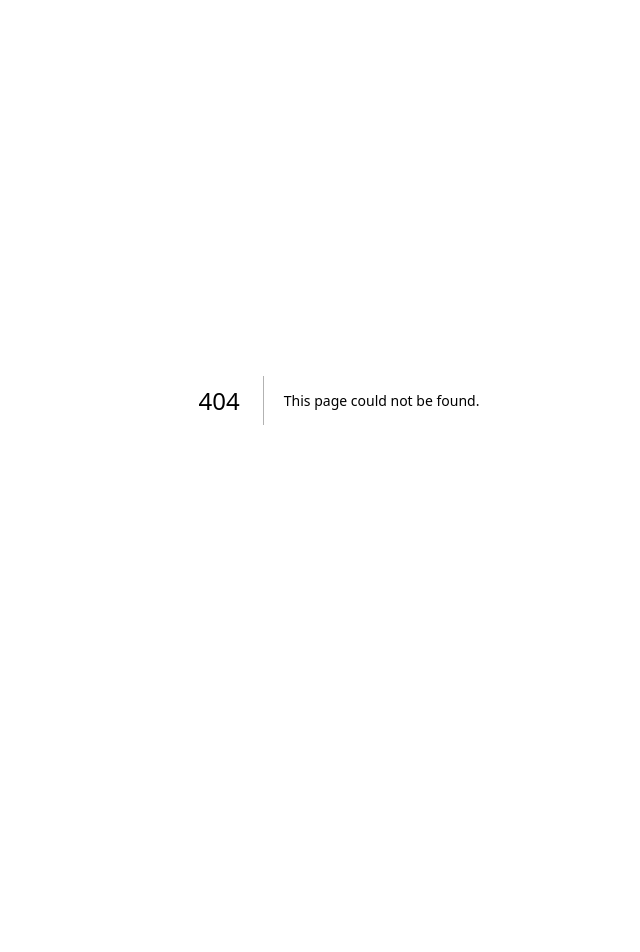
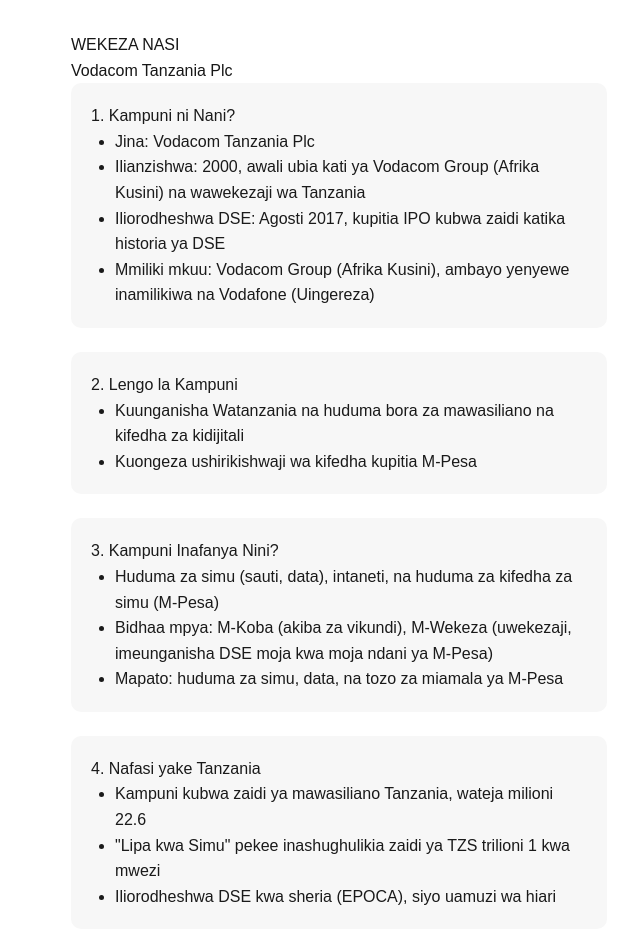
Before and after one commit to sadikiabubakari698-crypto/wekeza_nasi, a Next.js app in the folder wekeza-nasi-app/: page /kampuni/vodacom in a window 1280 px wide. Before the commit this address had no page. Shown: the top 952 px of the page, without its empty margins (301-941 px from the left). Before the commit the page ends 800 px from the top, so only its background shows below. Built offline with nearby package versions, Linux system fonts and the light colour scheme.

Commit message:
Add Vodacom Tanzania company profile - fourth sector in 5-company POC

```diff
--- /dev/null
+++ b/wekeza-nasi-app/app/kampuni/vodacom/page.js
@@ -0,0 +1,86 @@
+export default function Vodacom() {
+  return (
+    <main style={{ padding: "2rem", maxWidth: "600px", margin: "0 auto", fontFamily: "sans-serif", lineHeight: 1.6 }}>
+      <h1>WEKEZA NASI</h1>
+      <h2>Vodacom Tanzania Plc</h2>
+
+      <div className="lesson-box">
+        <h3>1. Kampuni ni Nani?</h3>
+        <ul>
+          <li>Jina: Vodacom Tanzania Plc</li>
+          <li>Ilianzishwa: 2000, awali ubia kati ya Vodacom Group (Afrika Kusini) na wawekezaji wa Tanzania</li>
+          <li>Iliorodheshwa DSE: Agosti 2017, kupitia IPO kubwa zaidi katika historia ya DSE</li>
+          <li>Mmiliki mkuu: Vodacom Group (Afrika Kusini), ambayo yenyewe inamilikiwa na Vodafone (Uingereza)</li>
+        </ul>
+      </div>
+
+      <div className="lesson-box">
+        <h3>2. Lengo la Kampuni</h3>
+        <ul>
+          <li>Kuunganisha Watanzania na huduma bora za mawasiliano na kifedha za kidijitali</li>
+          <li>Kuongeza ushirikishwaji wa kifedha kupitia M-Pesa</li>
+        </ul>
+      </div>
+
+      <div className="lesson-box">
+        <h3>3. Kampuni Inafanya Nini?</h3>
+        <ul>
+          <li>Huduma za simu (sauti, data), intaneti, na huduma za kifedha za simu (M-Pesa)</li>
+          <li>Bidhaa mpya: M-Koba (akiba za vikundi), M-Wekeza (uwekezaji, imeunganisha DSE moja kwa moja ndani ya M-Pesa)</li>
+          <li>Mapato: huduma za simu, data, na tozo za miamala ya M-Pesa</li>
+        </ul>
+      </div>
+
+      <div className="lesson-box">
+        <h3>4. Nafasi yake Tanzania</h3>
+        <ul>
+          <li>Kampuni kubwa zaidi ya mawasiliano Tanzania, wateja milioni 22.6</li>
+          <li>&quot;Lipa kwa Simu&quot; pekee inashughulikia zaidi ya TZS trilioni 1 kwa mwezi</li>
+          <li>Iliorodheshwa DSE kwa sheria (EPOCA), siyo uamuzi wa hiari</li>
+        </ul>
+      </div>
+
+      <div className="lesson-box">
+        <h3>5. Kampuni Ilivyo Leo</h3>
+        <p><em>Mwaka ulioishia Machi 2025</em></p>
+        <p><small>Taarifa za mwisho zilisasishwa: Agosti 2026</small></p>
+        <img src="/kampuni/vodacom-faida.svg" alt="Mwenendo wa faida Vodacom 2023-2025" style={{ width: "100%", height: "auto", marginBottom: "1rem" }} />
+        <p><em>Kumbuka: takwimu za 2023 na 2024 ni makadirio yaliyokokotolewa kutokana na ukuaji uliothibitishwa, si namba rasmi za moja kwa moja</em></p>
+        <ul>
+          <li>Mapato: TZS trilioni 1.5 (ongezeko la 20.5%)</li>
+          <li>Faida baada ya kodi: TZS bilioni 90.5 (ongezeko la 69.4%)</li>
+          <li>EPS: TZS 40.37</li>
+          <li>Gawio: TZS bilioni 26.7 zililipwa 2024; wanahisa waliidhinisha ongezeko la 69.3% baada ya matokeo ya 2025</li>
+        </ul>
+        <p><em>Bei ya hisa hubadilika kila siku, angalia bei ya sasa kupitia broker wako au dse.co.tz</em></p>
+      </div>
+
+      <div className="lesson-box">
+        <h3>6. Tunachoweza Kujifunza Kutoka Kwake</h3>
+        <p>Sababu za ukuaji:</p>
+        <ul>
+          <li>M-Pesa (mapato yaliongezeka 29.3%)</li>
+          <li>Uwekezaji mkubwa kwenye mtandao (TZS bilioni 175)</li>
+          <li>Kupunguza gharama za uendeshaji (akiba za TZS bilioni 59)</li>
+        </ul>
+        <p>
+          <strong>Vodacom ililazimika kisheria kuorodheshwa DSE, si uamuzi
+          wao wa hiari. Je hii inabadilisha jinsi unavyoichambua tofauti na
+          CRDB, NMB, au TBL zilizoamua zenyewe kuorodheshwa?</strong>
+        </p>
+      </div>
+
+      <div className="risk-box">
+        <h3 style={{ color: "#c0392b" }}>&#9888; 7. Hatari Maalum ya Kampuni Hii</h3>
+        <ul>
+          <li>Utegemezi mkubwa wa M-Pesa, mabadiliko ya sheria za fedha za simu yanaweza kuathiri sehemu kubwa ya mapato</li>
+          <li>Ushindani kutoka Airtel, Tigo/Yas, Halotel</li>
+          <li>Umiliki wa kigeni, maamuzi makubwa yanaweza kuathiriwa na mikakati ya kimataifa</li>
+          <li>Teknolojia inabadilika haraka (5G, ushindani wa intaneti ya satellite)</li>
+        </ul>
+      </div>
+
+      <p><a href="/">&larr; Rudi Academy</a></p>
+    </main>
+  );
+}
--- a/wekeza-nasi-app/app/page.js
+++ b/wekeza-nasi-app/app/page.js
@@ -42,6 +42,7 @@ export default function Home() {
       <a href="/kampuni/crdb" style={link}>CRDB Bank Plc</a>
       <a href="/kampuni/nmb" style={link}>NMB Bank Plc</a>
       <a href="/kampuni/tbl" style={link}>Tanzania Breweries Plc (TBL)</a>
+      <a href="/kampuni/vodacom" style={link}>Vodacom Tanzania Plc</a>
     </main>
   );
 }
```
Also changed, not shown: wekeza-nasi-app/public/kampuni/vodacom-faida.svg (added).
